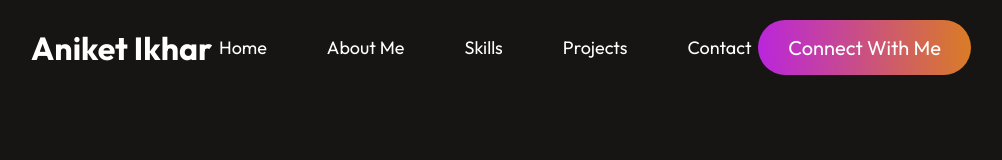
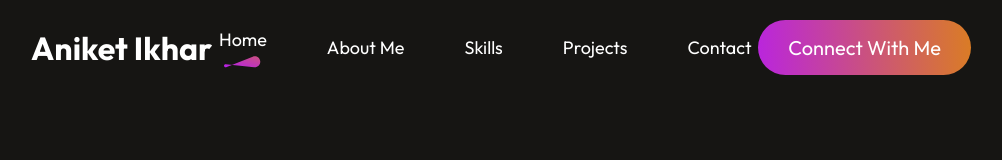
Before and after one commit to Aniketikhar/Aniket-Portfolio, a React (Vite) app: page / in a window 1280 px wide. Shown: the top 160 px of the page, without its empty margins (139-1141 px from the left). Built offline with nearby package versions, Linux system fonts and the light colour scheme.

Commit message:
scroll effect and form submittion

```diff
--- a/src/Components/About/About.jsx
+++ b/src/Components/About/About.jsx
@@ -5,7 +5,7 @@ import profile_image from "../../assets/about_profile.svg";
 
 const About = () => {
   return (
-    <div className="about">
+    <div id="about" className="about">
       <div className="about-title">
         <h1>About Me</h1>
         <img src={theme_pattern} alt="" />
--- a/src/Components/Contact/Contact.jsx
+++ b/src/Components/Contact/Contact.jsx
@@ -1,4 +1,4 @@
-import React from "react";
+import React , {useState} from "react";
 import "./Contact.css";
 import theme_pattern from "../../assets/theme_pattern.svg";
 import mail_icon from "../../assets/mail_icon.svg";
@@ -6,8 +6,33 @@ import location_icon from "../../assets/location_icon.svg";
 import call_icon from "../../assets/call_icon.svg";
 
 const Contact = () => {
+  const [result, setResult] = React.useState("");
+
+  const onSubmit = async (event) => {
+    event.preventDefault();
+    setResult("Sending....");
+    const formData = new FormData(event.target);
+
+    formData.append("access_key", "497433c2-de7b-43d4-8797-eb5412cb1bcb");
+
+    const response = await fetch("https://api.web3forms.com/submit", {
+      method: "POST",
+      body: formData
+    });
+
+    const data = await response.json();
+
+    if (data.success) {
+      setResult("Form Submitted Successfully");
+      event.target.reset();
+      alert("form submit succcessfully");
+    } else {
+      console.log("Error", data);
+      setResult(data.message);
+    }
+  };
   return (
-    <div className="contact">
+    <div id="contact" className="contact">
       <div className="contact-title">
         <h1>Get In Touch</h1>
         <img src={theme_pattern} alt="" />
@@ -36,7 +61,7 @@ const Contact = () => {
           </div>
 
         </div>
-        <form className="contact-right">
+        <form onSubmit={onSubmit} className="contact-right">
             <label htmlFor="">Your Name</label>
             <input type="text" name="name" id="name " placeholder="Enter your name" />
             <label htmlFor="">Your Email</label>
--- a/src/Components/Hero/Hero.jsx
+++ b/src/Components/Hero/Hero.jsx
@@ -1,15 +1,16 @@
 import React from 'react'
 import './Hero.css'
-import profile_img from '../../assets/profile_img.svg'
+import profile_img from '../../assets/profile_img.svg';
+import AnchorLink from 'react-anchor-link-smooth-scroll';
 
 const Hero = () => {
   return (
-    <div className='hero'>
+    <div id='home' className='hero'>
       <img src={profile_img} alt="" />
       <h1><span>I'm Aniket Ikhar</span>, Full Stack Developer</h1>
       <p>Lorem ipsum dolor sit amet, consectetur adipisicing elit. In omnis dolorum recusandae at nihil animi fuga adipisci esse harum ducimus!</p>
       <div className="hero-action">
-        <div className="hero-connect">Connect with me</div>
+        <div className="hero-connect"><AnchorLink className="anchor-link" offset={50} href='#contact'>Connect with me</AnchorLink></div>
         <div className="hero-resume">My Resume</div>
       </div>
     </div>
--- a/src/Components/Navbar/Navbar.css
+++ b/src/Components/Navbar/Navbar.css
@@ -28,3 +28,21 @@
 .nav-connect:hover{
     transform: scale(1.05);
 }
+
+.nav-menu li{
+    display: flex;
+    flex-direction: column;
+    gap: 5px;
+    cursor: pointer;
+
+}
+.nav-menu li img{
+    display: flex;
+    margin: auto;
+}
+
+
+.anchor-link {
+    text-decoration: none;
+    color: white;
+}
--- a/src/Components/Navbar/Navbar.jsx
+++ b/src/Components/Navbar/Navbar.jsx
@@ -1,21 +1,49 @@
-import React from "react";
+import React, { useState } from "react";
 import "./Navbar.css";
+import underline from "../../assets/nav_underline.svg";
+import AnchorLink from "react-anchor-link-smooth-scroll";
 
 const Navbar = () => {
+  const [menu, setMenu] =  useState("home");
+
   return (
     <div className="navbar">
       <h1>Aniket Ikhar</h1>
 
       <ul className="nav-menu">
-        <li>Home</li>
-        <li>About Me</li>
-        <li>Skills</li>
-        <li>Projects</li>
-        <li>Contact</li>
+        <li>
+          <AnchorLink className="anchor-link"  href='#home'>
+            <p onClick={() => setMenu("home")}>Home</p>
+          </AnchorLink>
+          { menu === "home"? <img src={underline} alt="home" /> : <></>}
+
+        </li>
+        <li>
+          <AnchorLink className="anchor-link" offset={50} href='#about'>
+            <p onClick={() => setMenu("about")}>About Me</p>
+          </AnchorLink>
+          { menu === "about"? <img src={underline} alt="about" /> : <></>}
+        </li>
+        <li>
+          <AnchorLink className="anchor-link" offset={50} href='#skills'>
+            <p onClick={() => setMenu("skills")}>Skills</p>
+          </AnchorLink>
+          { menu === "skills"? <img src={underline} alt="skills" /> : <></>}
+        </li>
+        <li>
+          <AnchorLink className="anchor-link" offset={50} href='#project'>
+            <p onClick={() => setMenu("project")}>Projects</p>
+          </AnchorLink>
+          { menu === "project"? <img src={underline} alt="project" /> : <></>}
+        </li>
+        <li>
+          <AnchorLink className="anchor-link" offset={50} href='#contact'>
+            <p onClick={() => setMenu("Contact")}>Contact</p>
+          </AnchorLink>
+          { menu === "Contact"? <img src={underline} alt="contact" /> : <></>}
+        </li>
       </ul>
-      <div className="nav-connect">
-        Connect With Me
-      </div>
+      <div className="nav-connect"><AnchorLink className="anchor-link" offset={50} href='#contact'>Connect With Me</AnchorLink></div>
     </div>
   );
 };
--- a/src/Components/Work/Work.jsx
+++ b/src/Components/Work/Work.jsx
@@ -7,7 +7,7 @@ import arrow_icon from "../../assets/arrow_icon.svg";
 
 const Work = () => {
   return (
-    <div className='work'>
+    <div id='project' className='work'>
       <div className="work-title">
         <h1>Projects</h1>
         <img src={theme_pattern} alt="" />
```
